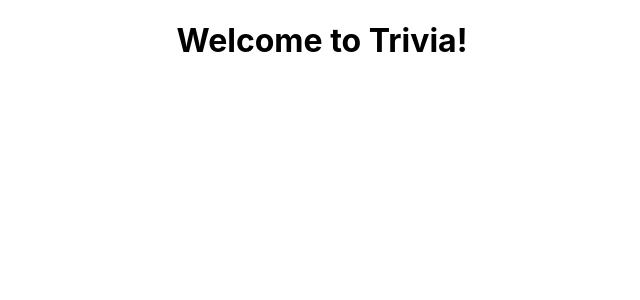
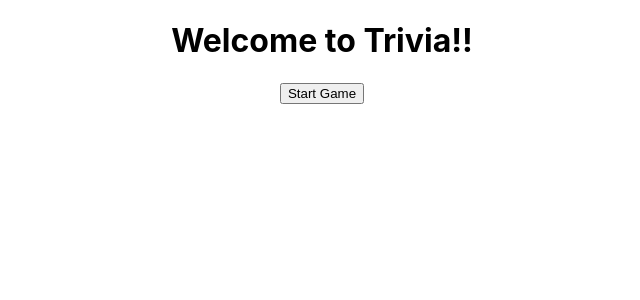
Before and after one commit to tbriany/tandem_trivia, a React (Create React App) app in the folder trivia_game/: page / in a window 1280 px wide. Shown: the top 300 px of the page, without its empty margins (318-958 px from the left). Built offline with nearby package versions, Linux system fonts and the light colour scheme.

Commit message:
creates start game button

```diff
--- a/trivia_game/src/App.js
+++ b/trivia_game/src/App.js
@@ -1,9 +1,21 @@
+import {useState} from "react";
 import './App.css';
+import Game from './Components/Game'
 
 function App() {
+
+  const [gameStarted, setgameStarted] = useState(false)
+
   return (
     <div className="App">
-      <h1>Welcome to Trivia!</h1>
+      {gameStarted
+        ? <Game />
+        :
+        <div>
+        <h1>Welcome to Trivia!!</h1>
+        <button onClick={prevState => setgameStarted(true)}>Start Game</button>
+        </div>
+      }
     </div>
   );
 }
```
